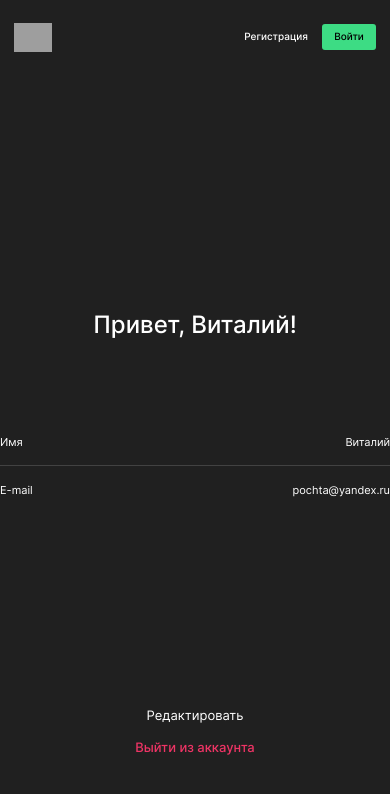
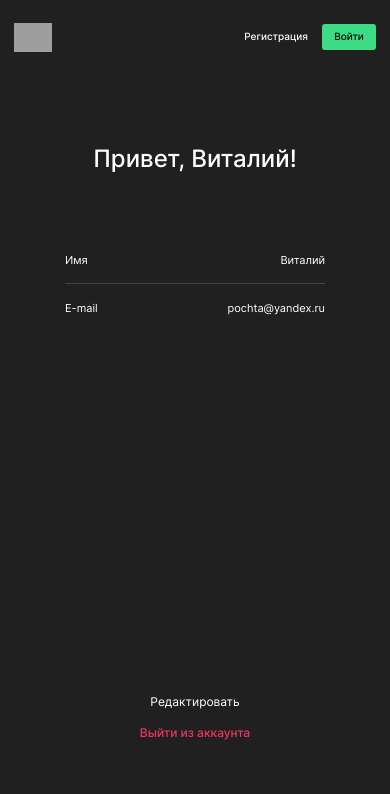
Before and after one commit to GeometricEarth/movies-explorer-frontend, a React (Create React App) app: page /profile in a window 390 px wide. Shown: the top 794 px of the page. Built offline with nearby package versions, Linux system fonts and the light colour scheme; grey boxes are pictures that could not be loaded.

Commit message:
fix: Исправить приближение формы к краям экрана на разрешении 420-450px

```diff
--- a/src/components/Profile/Profile.css
+++ b/src/components/Profile/Profile.css
@@ -101,4 +101,27 @@
   .profile__edit-button {
     margin-top: 210px;
   }
+  .profile__submit-error {
+    margin-top: 184px;
+  }
 }
+
+@media (max-width:480px) {
+  .profile{
+    margin-top: 70px;
+    max-width: 260px;
+  }
+  .profile__form {
+    margin-top: 80px;
+  }
+  .profile__edit-button {
+    margin-top: 379px;
+    font-size: 12px;
+  }
+  .profile__logout {
+    font-size: 12px;
+  }
+  .profile__submit-error{
+    margin-top: 327px;
+  }
+}
```
